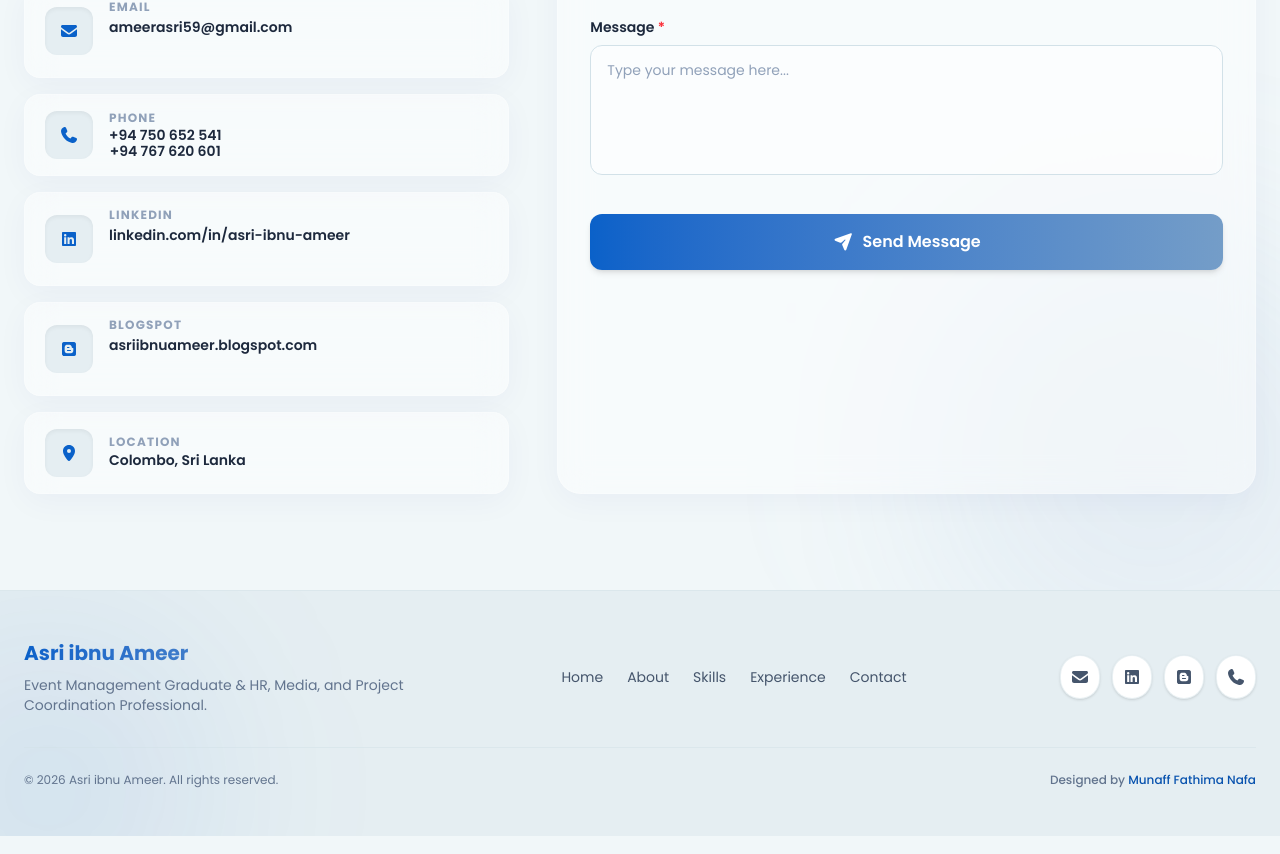
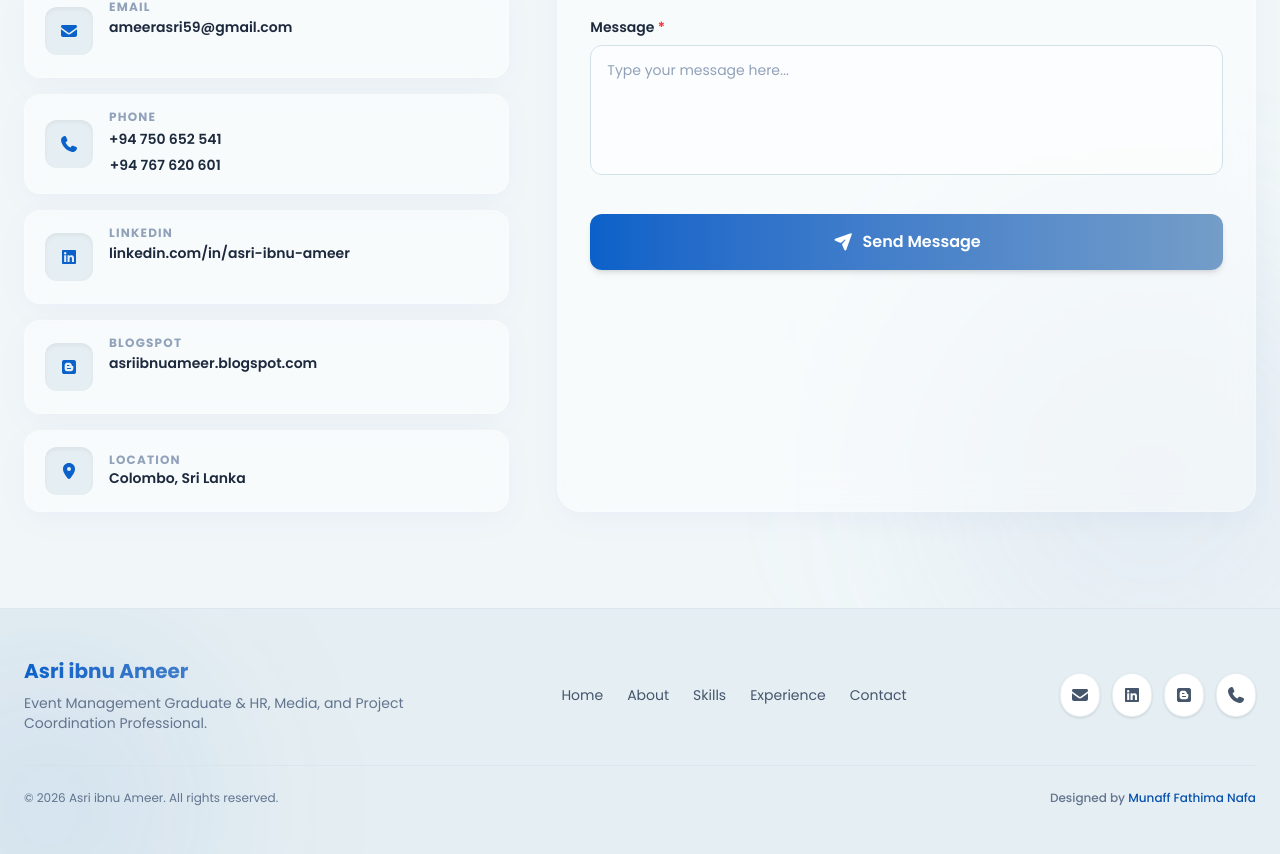
Before and after one commit to RohanbenjaminGitLab/Muhammed-Ameer-Hana-Asiri, a React (Vite) app: page / in a window 1280 px wide. Shown: the part 7573-8427 px from the top of the page. Built offline with nearby package versions, Linux system fonts and the light colour scheme.

Commit message:
Describe your changes

```diff
--- a/src/components/Contact.jsx
+++ b/src/components/Contact.jsx
@@ -233,7 +233,7 @@ export default function Contact() {
                           <a
                             key={i}
                             href={phone.href}
-                            style={{ minHeight: "auto" }}
+                            style={{ minHeight: "3vh" }}
                             className="block text-sm font-semibold leading-none text-slate-800 dark:text-slate-100 hover:text-primary-600 dark:hover:text-secondary-400 transition-colors"
                           >
                             {phone.val}
```
